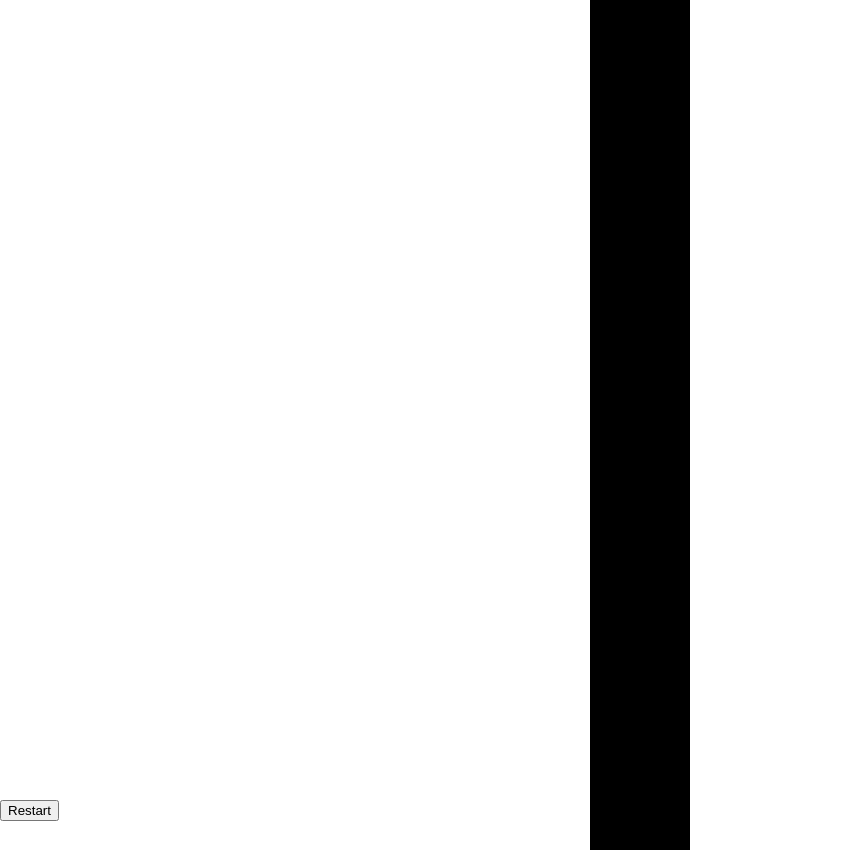
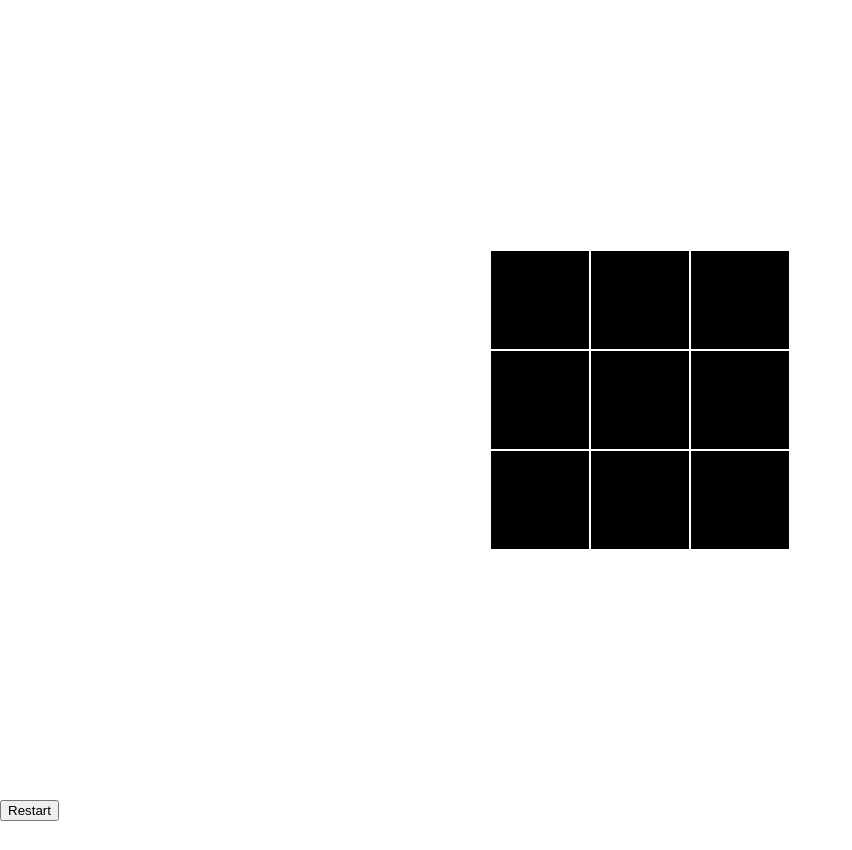
Before and after one commit to SalamanderCtesiphon/Project-Tic-Tac-Toe, a plain HTML site: page index.html in a window 1280 px wide. Shown: the whole page, without its empty margins (0-852 px from the left). After the commit the page ends 821 px from the top, so only its background shows below. Drawn offline with Linux system fonts and the light colour scheme.

Commit message:
created some css variables for cell sizes and mark size

```diff
--- a/style.css
+++ b/style.css
@@ -1,6 +1,12 @@
 *, *::after, *::before {
     box-sizing: border-box;
 }
+
+:root {
+    --cell-size: 100px;
+    --mark-size: calc(var(--cell-size) * .9);
+}
+
 
 body {
     margin: 0;
@@ -12,10 +18,14 @@ body {
     display: grid;
     justify-content: center;
     align-content: center;
+    justify-items: center;
+    align-items: center;
+    grid-template-columns: repeat(3, auto);
 }
 
 .cell {
-    width: 100px;
-    height: 100px;
+    width: var(--cell-size);
+    height: var(--cell-size);
     background-color: black;
+    border: 1px solid white;
 }
```
